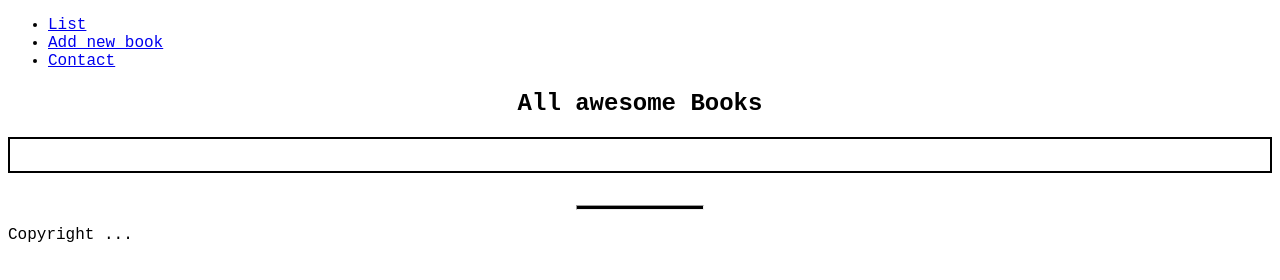
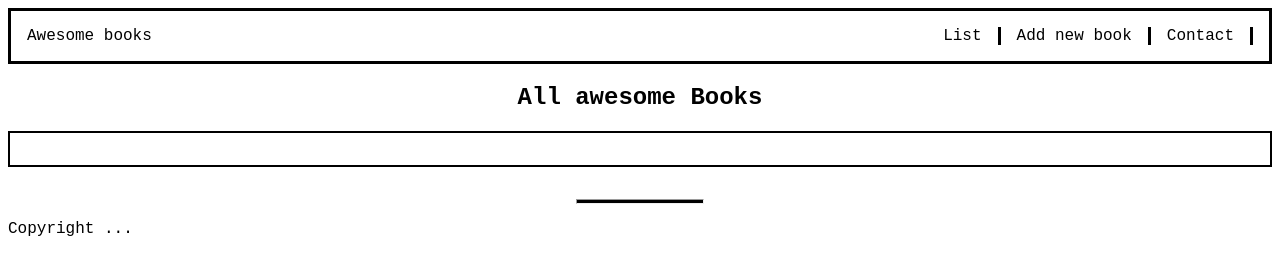
Before and after one commit to AdrianScharff/Awesome-Books, a website: page index.html in a window 1280 px wide. Drawn offline with Linux system fonts and the light colour scheme.

Commit message:
Update CSS styling for the complete website

```diff
--- a/index.html
+++ b/index.html
@@ -11,6 +11,7 @@
 <body>
     <header>
         <nav>
+            <p> Awesome books</p>
             <ul id="bookList">
                 <li><a class="nav-link" data-section="list" href="#">List</a></li>
                 <li><a class="nav-link" data-section="add" href="#">Add new book</a></li>
--- a/style.css
+++ b/style.css
@@ -2,8 +2,26 @@ body {
   font-family: 'Courier New', Courier, monospace;
 }
 
+nav {
+  display: flex;
+  justify-content: space-between;
+  border: 0.2rem solid black;
+  padding: 0 1rem;
+}
 #bookList {
+  list-style: none;
+  display: flex;
+  gap: 1rem;
+}
 
+ul > li {
+  border-right: 0.2rem solid black;
+  padding-right: 1rem;
+}
+
+.nav-link {
+  text-decoration: none;
+  color: black;
 }
 
 .section {
```
